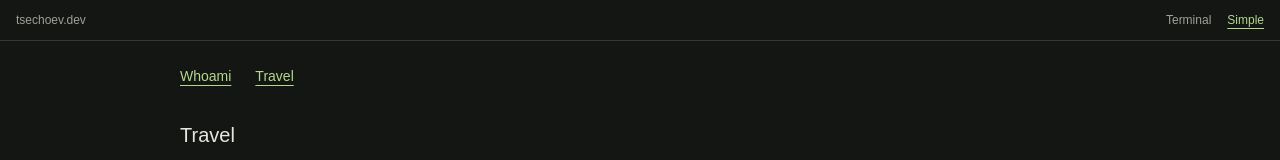
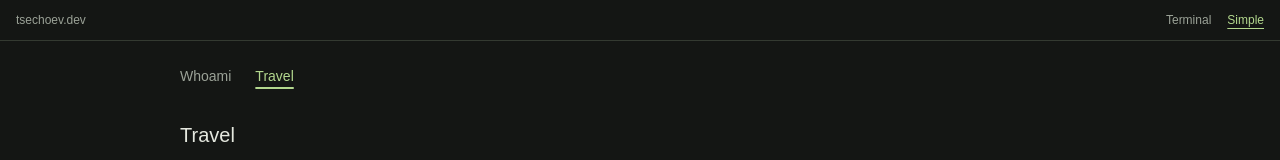
Before and after one commit to bogdan-ts/tsechoev.dev, a Next.js app: page /simple/travel in a window 1280 px wide. Shown: the top 160 px of the page. Built offline with nearby package versions, Linux system fonts and the light colour scheme; a web font is replaced by a local one.

Commit message:
Highlight active simple page navigation

```diff
--- a/src/app/globals.css
+++ b/src/app/globals.css
@@ -147,6 +147,9 @@ h1 { font-size: 20px; font-weight: 500; line-height: 1.4; margin: 0 0 8px; }
 .simple-page.workspace { flex: 1; min-height: 0; height: auto; overflow-y: auto; overflow-wrap: anywhere; }
 .simple-content { max-width: 960px; margin: 0 auto; padding: 24px 20px 48px; }
 .section-nav { display: flex; gap: 24px; margin-bottom: 32px; }
+.section-nav a { color: var(--muted); text-decoration: none; }
+.section-nav a:hover { color: var(--accent); }
+.section-nav a[aria-current='page'] { color: var(--accent); text-decoration: underline; text-decoration-thickness: 2px; text-underline-offset: 6px; }
 .full-profile { display: grid; gap: 36px; }
 .simple-content > section { scroll-margin-top: 20px; }
 .simple-content > section + section { margin-top: 48px; border-top: 1px solid var(--border); padding-top: 32px; }
```
